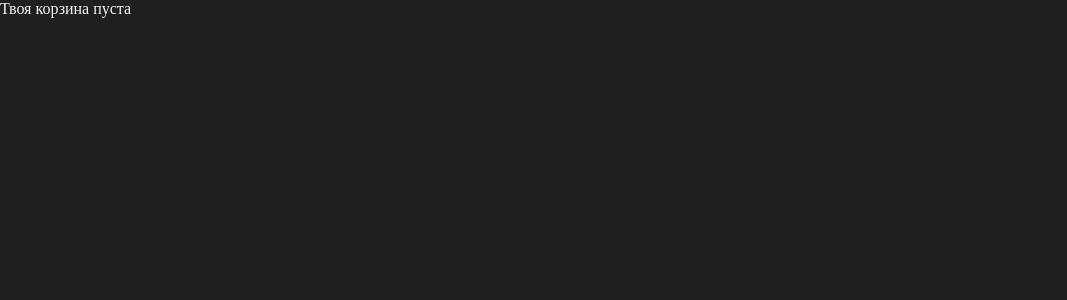
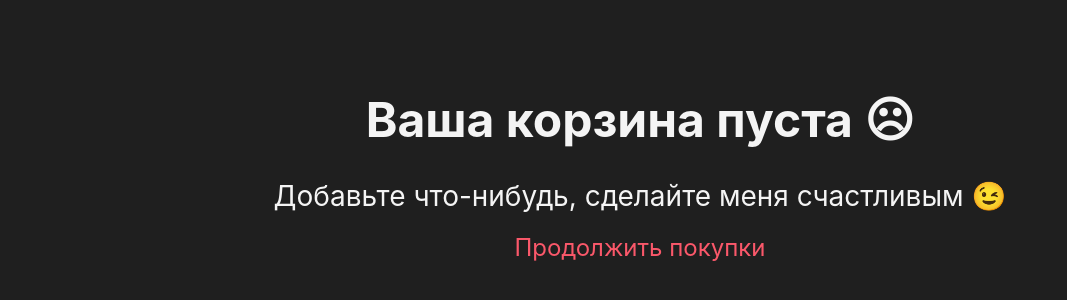
Before and after one commit to applenicle/Vynil-Shop, a React (Create React App) app: page /Cart in a window 1280 px wide. Shown: the top 300 px of the page, without its empty margins (0-1067 px from the left). Built offline with nearby package versions, Linux system fonts and the light colour scheme.

Commit message:
Empty Cart

```diff
--- a/src/Pages/Cart.js
+++ b/src/Pages/Cart.js
@@ -3,12 +3,13 @@ import { useDispatch, useSelector } from 'react-redux';
 import { clearCart } from '../redux/CartSlice/slice';
 import { Link } from 'react-router-dom';
 import { CartComponent } from '../Components';
+import EmptyCart from './EmptyCart';
 
 const Cart = () => {
   const dispatch = useDispatch();
   const { cartItem, price, count } = useSelector((state) => state.CartReducer);
 
-  if (!price) return <>Твоя корзина пуста</>;
+  if (!price) return <EmptyCart>Твоя корзина пуста</EmptyCart>;
   return (
     <div className="container container--cart">
       <div className="cart">
--- a/src/Pages/Details.js
+++ b/src/Pages/Details.js
@@ -2,21 +2,28 @@ import React from 'react';
 import axios from 'axios';
 import { useParams, Link, useNavigate } from 'react-router-dom';
 import { Footer, Header } from '../Components';
+import { addItem } from '../redux/CartSlice/slice';
+import { useDispatch } from 'react-redux';
 
 const Details = () => {
   let { id } = useParams();
+  const navigate = useNavigate();
+  const dispatch = useDispatch();
   const [vynil, setVynil] = React.useState({});
-  // const navigate = useNavigate();
+  const addToCart = () => {
+    dispatch(addItem(vynil));
+  };
 
   React.useEffect(() => {
-    // try {
-    axios.get(`https://62c96901d9ead251e8bb4e90.mockapi.io/f/` + id).then((data) => {
-      console.log(data.data);
-      return setVynil(data.data);
-    });
-    // } catch (error) {
-    // navigate(`/`);
-    // }
+    async function fetchItems() {
+      try {
+        const { data } = await axios.get(`https://62c96901d9ead251e8bb4e90.mockapi.io/f/` + id);
+        return setVynil(data);
+      } catch (error) {
+        navigate(`/`);
+      }
+    }
+    fetchItems();
   }, []);
 
   return (
@@ -28,7 +35,7 @@ const Details = () => {
             <img src={vynil.imageUrl} alt={vynil.title} />
           </div>
           <div className="details__inner">
-            <Link to="/">
+            <Link to="/catalog">
               <svg
                 className="details__arrow"
                 xmlns="http://www.w3.org/2000/svg"
@@ -53,7 +60,9 @@ const Details = () => {
             </ul>
             <div className="details__btn">
               <div>{vynil.price} ₽</div>
-              <Link to="/">Купить пластинку</Link>
+              <Link onClick={addToCart} to="/cart">
+                Купить пластинку
+              </Link>
             </div>
           </div>
         </div>
--- /dev/null
+++ b/src/Pages/EmptyCart.js
@@ -0,0 +1,17 @@
+import React from 'react';
+import { Link } from 'react-router-dom';
+
+const EmptyCart = () => {
+  return (
+    <div className="container container--cart tac">
+      <h2>Ваша корзина пуста ☹</h2>
+      {/* <img src={woman} alt="cart" /> */}
+      <p className="empty__text">Добавьте что-нибудь, сделайте меня счастливым 😉</p>
+      <Link className="empty__btn" to="/">
+        Продолжить покупки
+      </Link>
+    </div>
+  );
+};
+
+export default EmptyCart;
--- a/src/Pages/index.js
+++ b/src/Pages/index.js
@@ -5,3 +5,4 @@ export { default as Trade } from './Trade';
 export { default as NotFound } from './NotFound';
 export { default as Details } from './Details';
 export { default as Cart } from './Cart';
+export { default as EmptyCart } from './EmptyCart';
--- a/src/index.scss
+++ b/src/index.scss
@@ -28,6 +28,10 @@ h6 {
   font-size: 48px;
   color: #f4f4f4;
   margin: 30px 0;
+}
+
+.tac {
+  text-align: center;
 }
 
 .wrapper {
@@ -175,6 +179,7 @@ h6 {
       font-weight: 600;
     }
     a {
+      color: #fff;
       padding: 20px;
       border-radius: 10px;
       background: $colorMain;
@@ -295,3 +300,14 @@ h6 {
     }
   }
 }
+
+.empty {
+  &__btn {
+    color: $colorMain;
+    font-size: 24px;
+  }
+  &__text {
+    font-size: 28px;
+    margin: 20px 0;
+  }
+}
```
Also changed, not shown: package.json (+10 -0 lines), 1 other file (tests, documents, lock files or other folders).
